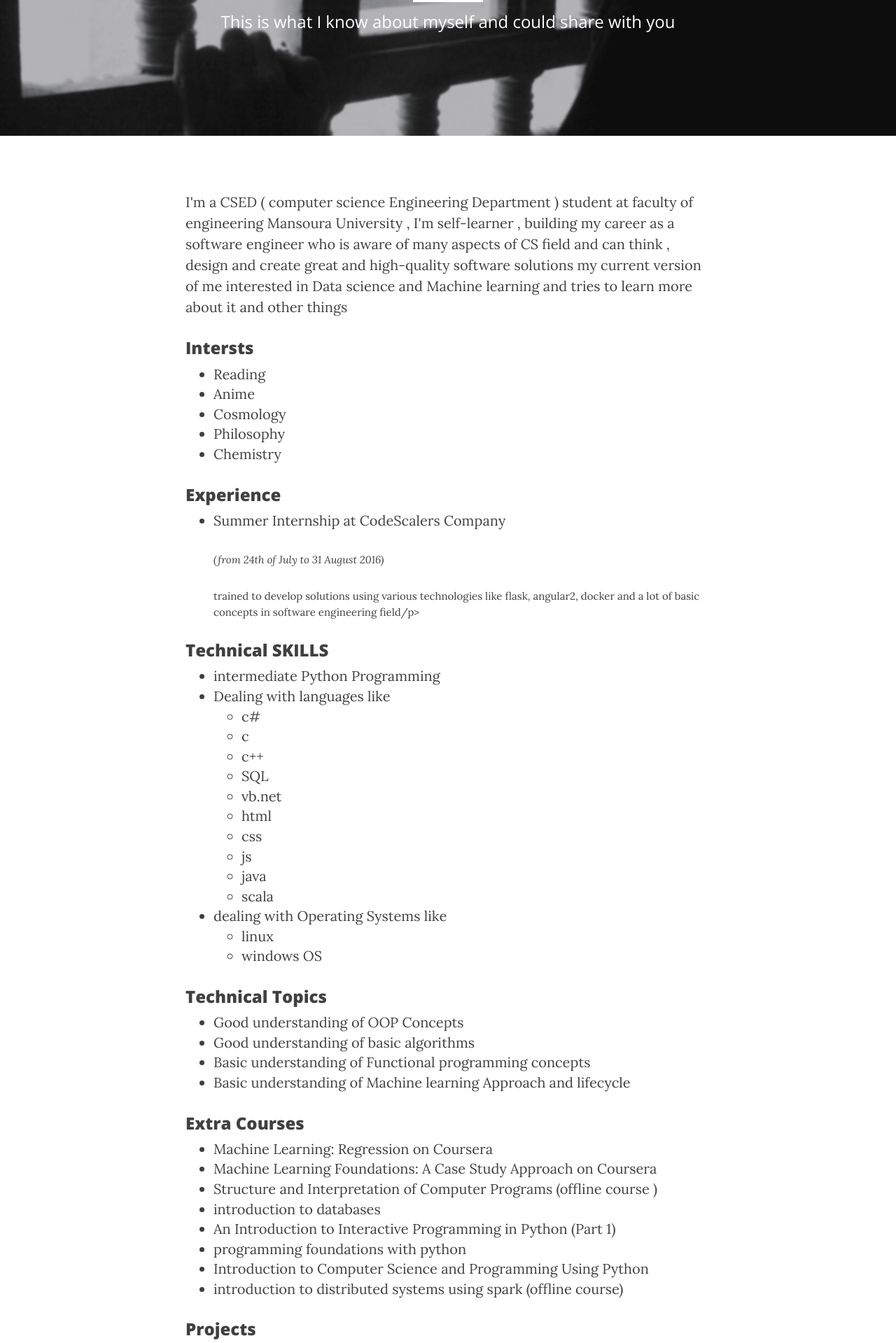
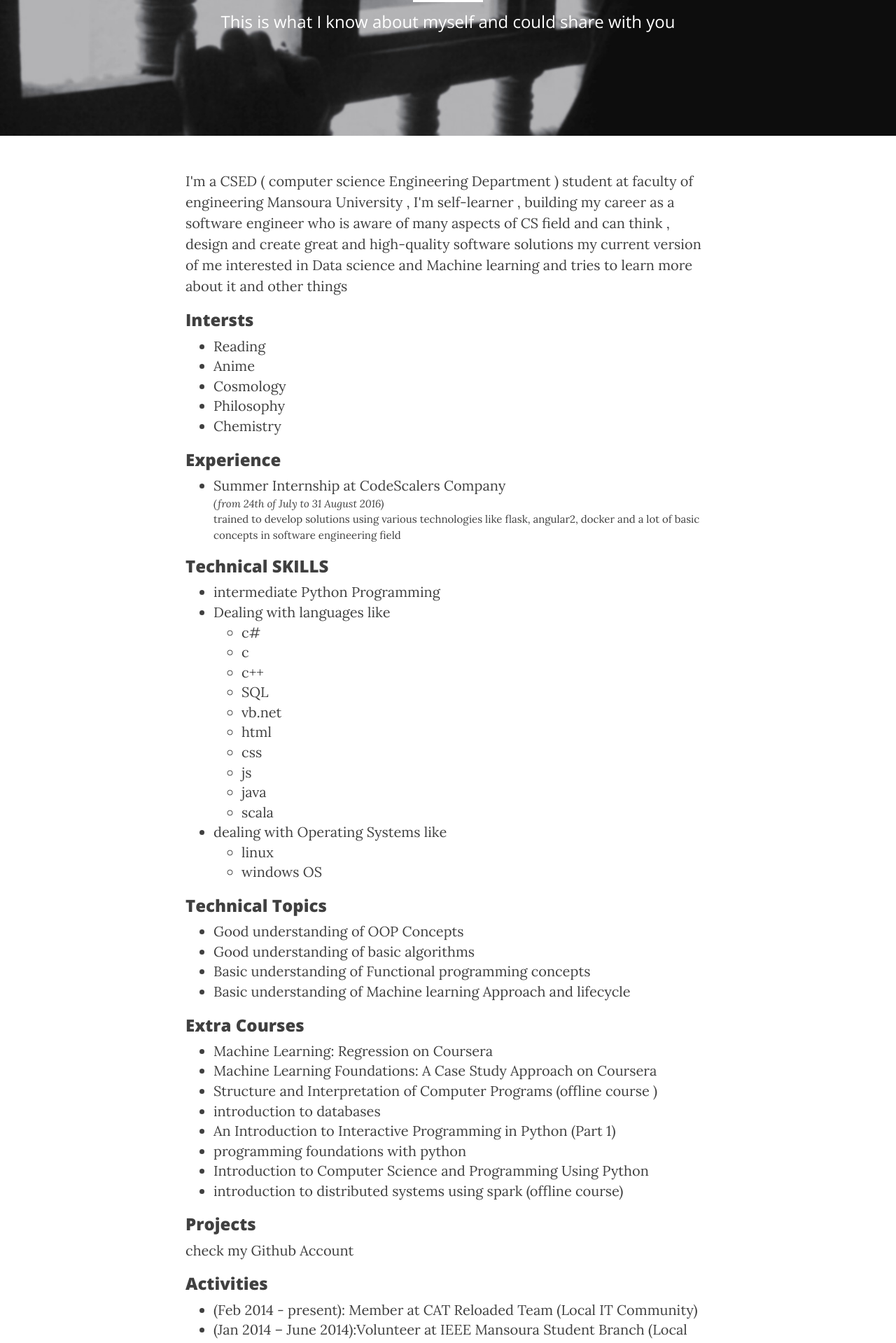
Before and after one commit to Mohammed-Ashour/Mohammed-Ashour.github.io, a Jekyll site: the page built from about.html, in a window 1280 px wide. Shown: the part 342-2261 px from the top of the page at 70% size. Built offline with Jekyll 4.4.1, drawn with Linux system fonts in a browser that asks for light colours; nearby versions of some CDN libraries.

Commit message:
update about.html

```diff
--- a/about.html
+++ b/about.html
@@ -23,8 +23,8 @@ interested in Data science and Machine learning and tries to learn more about it
 <h3>Experience</h3>
 <ul>
 	<li>Summer Internship at <a href="http://www.codescalers.com/"> CodeScalers Company </a>
-	<p style="font-style:italic; font-size:15px">(from 24th of July to 31 August 2016)</p>
-	<p style="font-size:15px">trained to develop solutions using various technologies like flask, angular2, docker and a lot of basic concepts in software engineering field/p>
+	<p class="date">(from 24th of July to 31 August 2016)</p>
+	<p class="detail">trained to develop solutions using various technologies like flask, angular2, docker and a lot of basic concepts in software engineering field</p>
 	</li>
 </ul>
 <h3> Technical SKILLS</h3>
--- a/css/clean-blog.css
+++ b/css/clean-blog.css
@@ -9,9 +9,19 @@ body {
   font-size: 20px;
   color: #404040;
 }
+.date{
+  font-style:italic;
+  font-size:15px;
+  margin: 0px;
+
+}
+.detail{
+  font-size:15px;
+  margin: 0px;
+}
 p {
   line-height: 1.5;
-  margin: 30px 0;
+  margin: 0px 0;
 }
 p a {
   text-decoration: underline;
```
